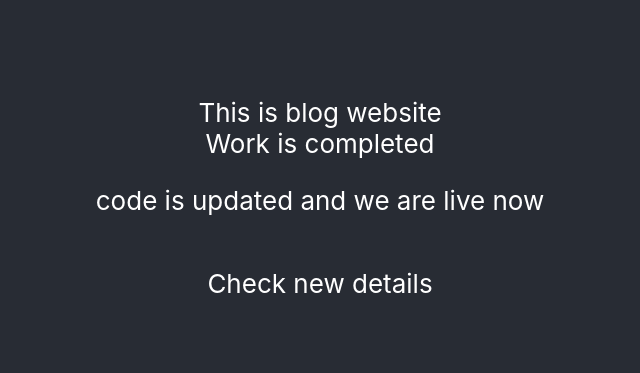
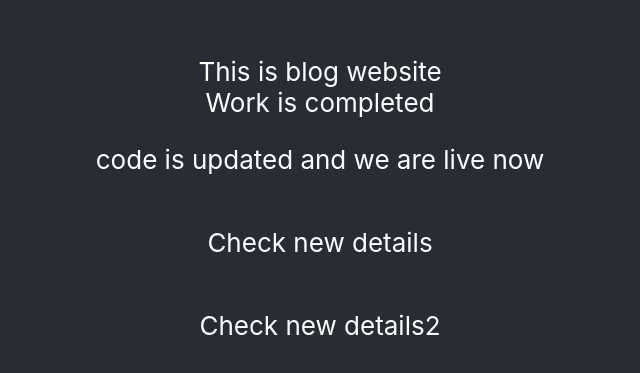
Before and after one commit to raj3812/cicdreactapp, a React (Create React App) app: page / in a window 1280 px wide. Shown: the part 189-562 px from the top of the page, without its empty margins (320-960 px from the left). Built offline with nearby package versions, Linux system fonts and the light colour scheme.

Commit message:
Checking updated details

```diff
--- a/src/App.js
+++ b/src/App.js
@@ -10,6 +10,7 @@ function App() {
       <div>Work is completed </div>
       <p>code is updated and we are live now</p>
       <p>Check new details</p>
+      <p>Check new details2</p>
       </header>
     </div>
   );
```
